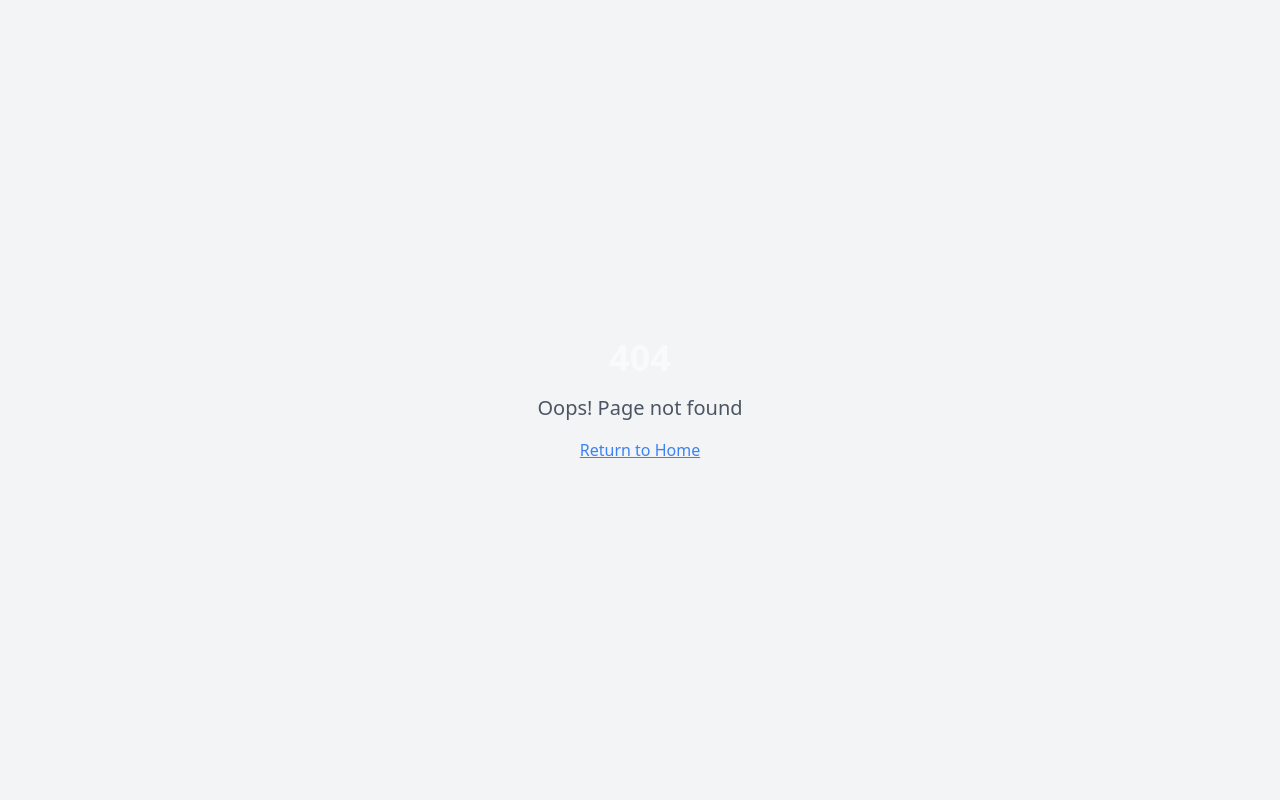
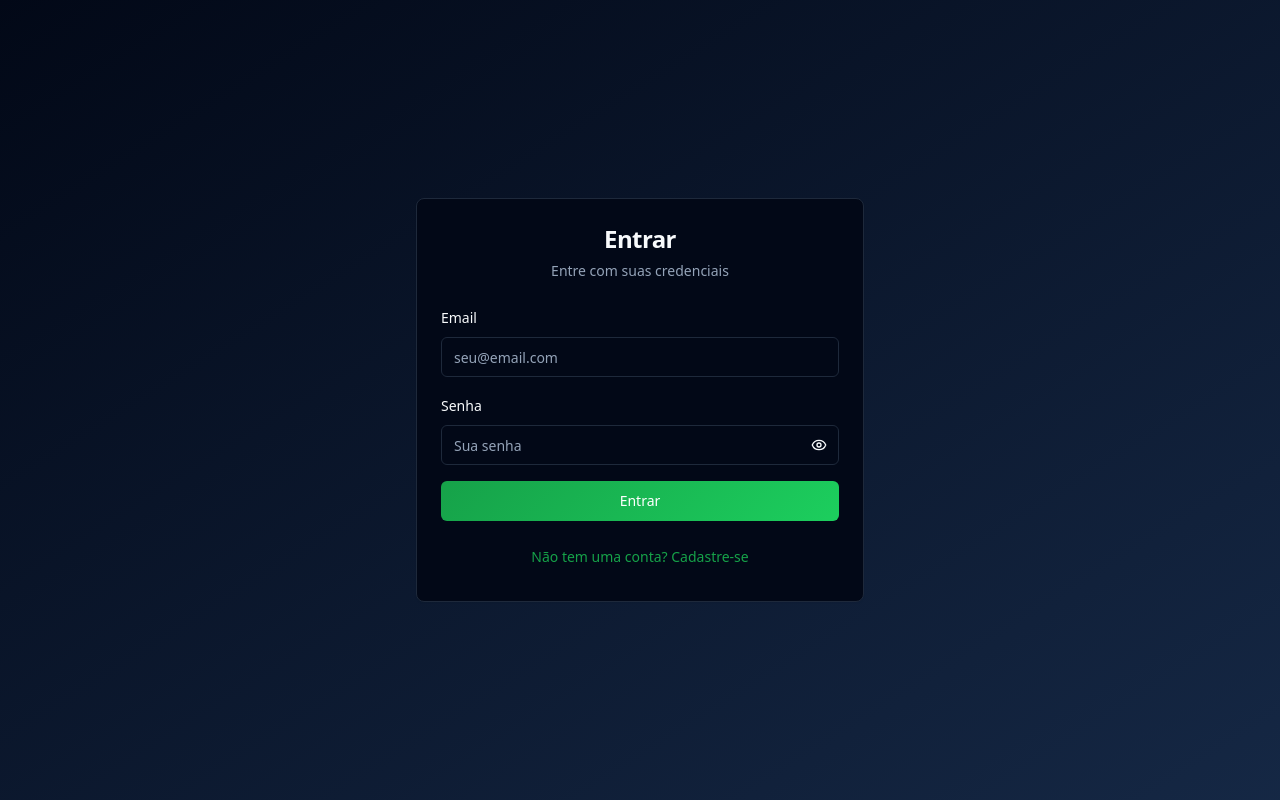
Before and after one commit to fullengage/chat-hook-launch, a React (Vite) app: page /auth in a window 1280 px wide. Before the commit this address had no page. Built offline with nearby package versions, Linux system fonts and the light colour scheme.

Commit message:
Add Auth page
Includes the Auth.tsx page with functionality for user sign-up and login using Supabase.

```diff
--- a/src/App.tsx
+++ b/src/App.tsx
@@ -7,6 +7,7 @@ import { ThemeProvider } from "next-themes";
 import Index from "./pages/Index";
 import NotFound from "./pages/NotFound";
 import BlogDashboard from "./pages/BlogDashboard";
+import Auth from "./pages/Auth";
 
 const queryClient = new QueryClient();
 
@@ -19,6 +20,7 @@ const App = () => (
         <BrowserRouter>
           <Routes>
             <Route path="/" element={<Index />} />
+            <Route path="/auth" element={<Auth />} />
             <Route path="/blog/dashboard" element={<BlogDashboard />} />
             {/* ADD ALL CUSTOM ROUTES ABOVE THE CATCH-ALL "*" ROUTE */}
             <Route path="*" element={<NotFound />} />
--- /dev/null
+++ b/src/pages/Auth.tsx
@@ -0,0 +1,175 @@
+import { useState, useEffect } from "react";
+import { supabase } from "@/integrations/supabase/client";
+import { Button } from "@/components/ui/button";
+import { Input } from "@/components/ui/input";
+import { Card, CardContent, CardDescription, CardHeader, CardTitle } from "@/components/ui/card";
+import { Label } from "@/components/ui/label";
+import { useToast } from "@/hooks/use-toast";
+import { Eye, EyeOff, Loader2 } from "lucide-react";
+import { useNavigate } from "react-router-dom";
+
+export default function Auth() {
+  const [isSignUp, setIsSignUp] = useState(false);
+  const [email, setEmail] = useState("");
+  const [password, setPassword] = useState("");
+  const [showPassword, setShowPassword] = useState(false);
+  const [isLoading, setIsLoading] = useState(false);
+  const { toast } = useToast();
+  const navigate = useNavigate();
+
+  // Check if user is already authenticated
+  useEffect(() => {
+    const checkUser = async () => {
+      const { data: { session } } = await supabase.auth.getSession();
+      if (session?.user) {
+        navigate("/");
+      }
+    };
+    checkUser();
+  }, [navigate]);
+
+  const handleSubmit = async (e: React.FormEvent) => {
+    e.preventDefault();
+    setIsLoading(true);
+
+    try {
+      if (isSignUp) {
+        const { error } = await supabase.auth.signUp({
+          email,
+          password,
+          options: {
+            emailRedirectTo: `${window.location.origin}/`
+          }
+        });
+
+        if (error) {
+          if (error.message.includes("User already registered")) {
+            toast({
+              title: "Usuário já cadastrado",
+              description: "Este email já possui uma conta. Tente fazer login.",
+              variant: "destructive"
+            });
+          } else {
+            throw error;
+          }
+        } else {
+          toast({
+            title: "Conta criada!",
+            description: "Verifique seu email para confirmar a conta."
+          });
+          setIsSignUp(false);
+        }
+      } else {
+        const { error } = await supabase.auth.signInWithPassword({
+          email,
+          password
+        });
+
+        if (error) {
+          if (error.message.includes("Invalid login credentials")) {
+            toast({
+              title: "Credenciais inválidas",
+              description: "Email ou senha incorretos.",
+              variant: "destructive"
+            });
+          } else {
+            throw error;
+          }
+        } else {
+          toast({
+            title: "Login realizado!",
+            description: "Bem-vindo de volta!"
+          });
+          navigate("/");
+        }
+      }
+    } catch (error: any) {
+      toast({
+        title: "Erro",
+        description: error.message || "Ocorreu um erro inesperado.",
+        variant: "destructive"
+      });
+    } finally {
+      setIsLoading(false);
+    }
+  };
+
+  return (
+    <div className="min-h-screen bg-gradient-to-br from-background to-secondary/20 flex items-center justify-center p-4">
+      <Card className="w-full max-w-md">
+        <CardHeader className="text-center">
+          <CardTitle className="text-2xl">
+            {isSignUp ? "Criar Conta" : "Entrar"}
+          </CardTitle>
+          <CardDescription>
+            {isSignUp
+              ? "Crie sua conta para acessar o dashboard"
+              : "Entre com suas credenciais"
+            }
+          </CardDescription>
+        </CardHeader>
+        <CardContent>
+          <form onSubmit={handleSubmit} className="space-y-4">
+            <div className="space-y-2">
+              <Label htmlFor="email">Email</Label>
+              <Input
+                id="email"
+                type="email"
+                value={email}
+                onChange={(e) => setEmail(e.target.value)}
+                placeholder="seu@email.com"
+                required
+              />
+            </div>
+
+            <div className="space-y-2">
+              <Label htmlFor="password">Senha</Label>
+              <div className="relative">
+                <Input
+                  id="password"
+                  type={showPassword ? "text" : "password"}
+                  value={password}
+                  onChange={(e) => setPassword(e.target.value)}
+                  placeholder="Sua senha"
+                  required
+                  minLength={6}
+                />
+                <Button
+                  type="button"
+                  variant="ghost"
+                  size="sm"
+                  className="absolute right-0 top-0 h-full px-3 py-2 hover:bg-transparent"
+                  onClick={() => setShowPassword(!showPassword)}
+                >
+                  {showPassword ? (
+                    <EyeOff className="h-4 w-4" />
+                  ) : (
+                    <Eye className="h-4 w-4" />
+                  )}
+                </Button>
+              </div>
+            </div>
+
+            <Button type="submit" className="w-full" disabled={isLoading}>
+              {isLoading && <Loader2 className="mr-2 h-4 w-4 animate-spin" />}
+              {isSignUp ? "Criar Conta" : "Entrar"}
+            </Button>
+          </form>
+
+          <div className="mt-4 text-center">
+            <Button
+              variant="link"
+              onClick={() => setIsSignUp(!isSignUp)}
+              className="text-sm"
+            >
+              {isSignUp
+                ? "Já tem uma conta? Faça login"
+                : "Não tem uma conta? Cadastre-se"
+              }
+            </Button>
+          </div>
+        </CardContent>
+      </Card>
+    </div>
+  );
+}
```
